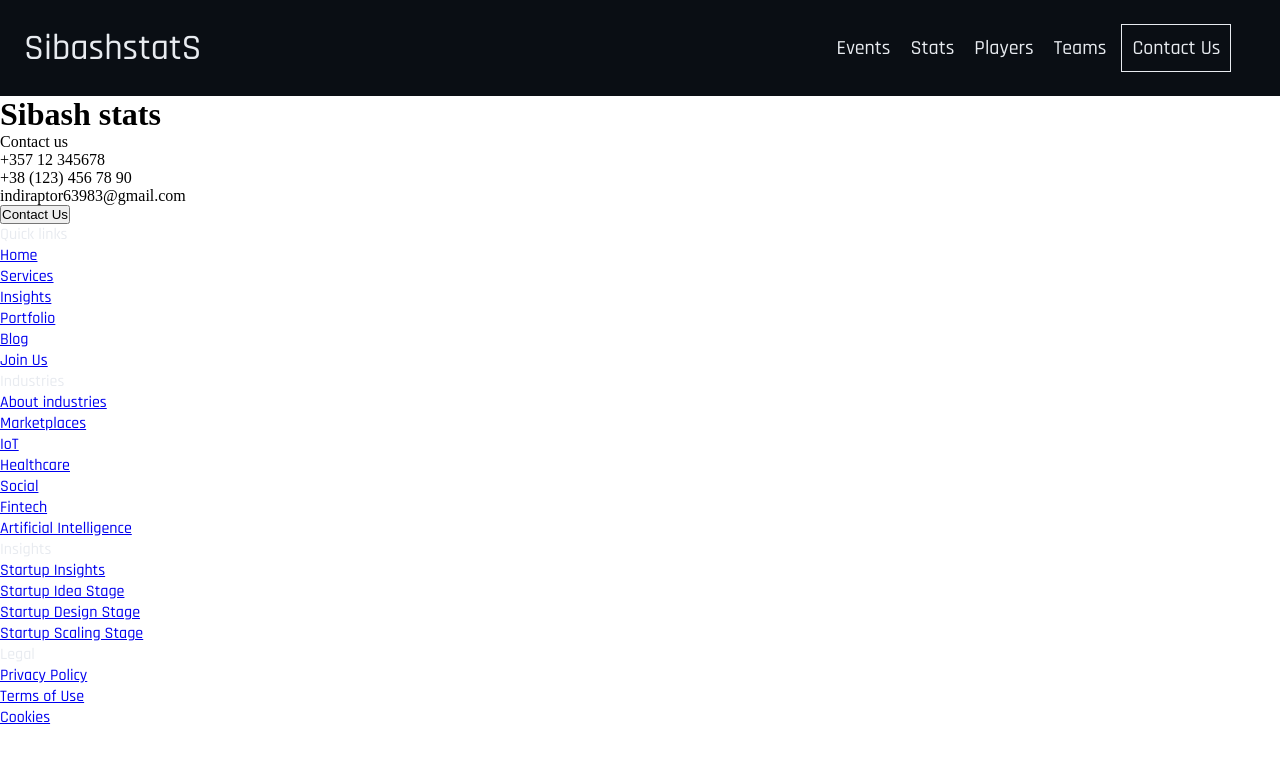
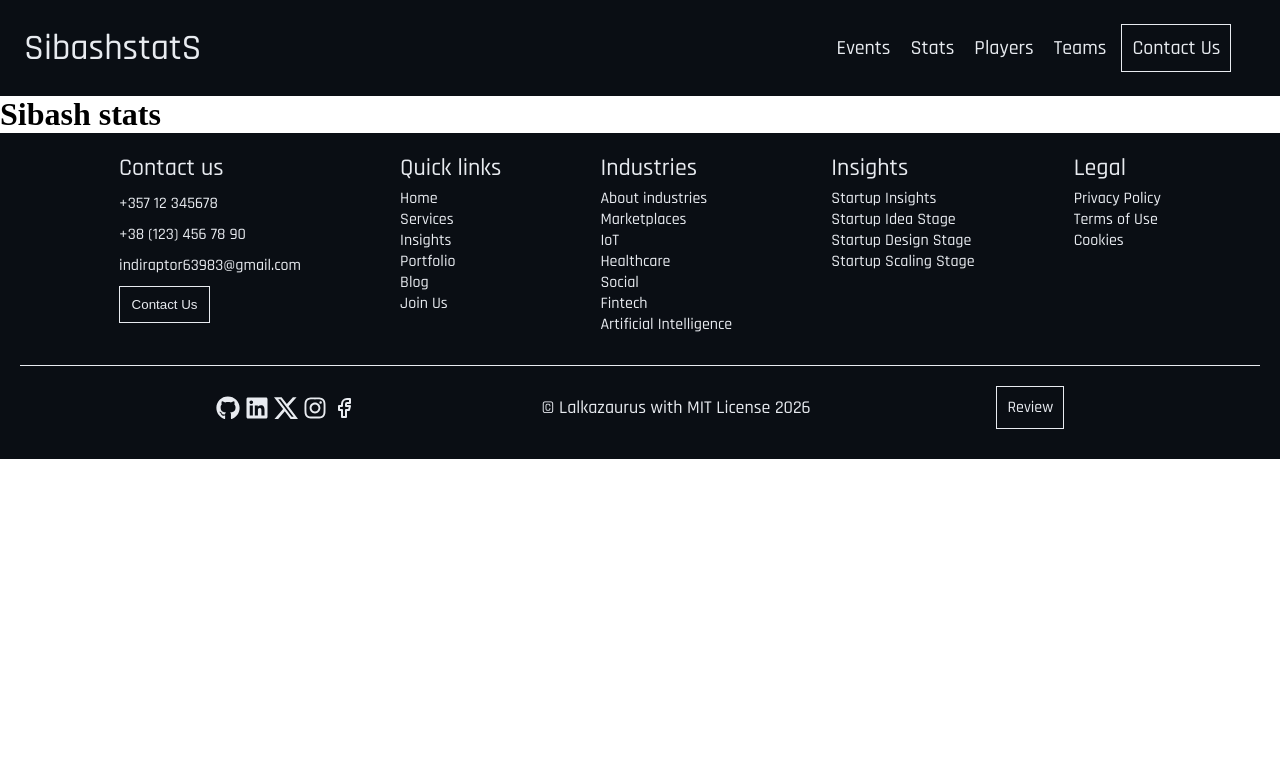
Before and after one commit to lalkazaurus/sibash-stats, a React (Vite) app in the folder client/: page / in a window 1280 px wide. Shown: the top 760 px of the page. Built offline with nearby package versions, Linux system fonts and the light colour scheme.

Commit message:
Footer finally was done

```diff
--- a/client/src/layouts/Footer/Footer.module.scss
+++ b/client/src/layouts/Footer/Footer.module.scss
@@ -0,0 +1,88 @@
+.footer {
+    background-color: var(--bg-primary);
+    color: var(--text-primary);
+	font-family: var(--font-display);
+    padding: 20px;
+}
+
+.linksContainer {
+    background-color: var(--bg-primary);
+    display: flex;
+    flex-direction: row;
+    justify-content: space-evenly;
+    width: 100%;
+}
+
+.contactsBlock {
+    display: flex;
+    flex-direction: column;
+    cursor: default;
+    gap: 10px;
+    p {
+        color: var(--font-display);
+    }
+}
+
+.blockTitle {
+	font-size: 24px;
+}
+
+.contactButton {
+    background-color: transparent;
+    color: var(--font-display);
+    border: 1px solid var(--text-primary);
+    padding: 10px;
+    width: 50%;
+    transition: 0.3s ease all;
+}
+
+.contactButton:hover {
+    color: var(--text-secondary);
+    cursor: pointer;
+}
+
+.lowerfooter {
+    width: calc(100% - 20px);
+    display: flex;
+    justify-content: space-evenly;
+    padding: 10px;
+    padding-top: 20px;
+    border-top: 1px solid var(--text-primary);
+    margin-top: 30px;
+    align-items: center;
+    font-size: 18px;
+
+    span {
+        cursor: default;
+    }
+
+    button {
+        background-color: var(--bg-primary);
+        color: var(--text-primary);
+        transition: 0.3s ease all;
+        border: 1px solid var(--text-primary);
+        padding: 10px;
+        font-family: var(--font-display);
+        font-size: 16px;
+    }
+
+    button:hover {
+        color: var(--text-secondary);
+        background-color: var(--bg-surface);
+        cursor: pointer;
+    }
+}
+
+.icons {
+    display: flex;
+    gap: 5px;
+
+    svg {
+        transition: 0.3s ease all;
+    }
+
+    svg:hover {
+        color: var(--text-secondary);
+        cursor: pointer;
+    }
+}
--- a/client/src/layouts/Footer/Footer.tsx
+++ b/client/src/layouts/Footer/Footer.tsx
@@ -1,22 +1,40 @@
 import { FOOTER_LINKS_DATA } from '../../data'
 import LinksBlock from './elements/LinksBlock/LinksBlock'
 import styles from './Footer.module.scss'
+import { FaGithub } from "react-icons/fa";
+import { FaLinkedin } from "react-icons/fa6";
+import { BsTwitterX } from "react-icons/bs";
+import { FaInstagram } from "react-icons/fa6";
+import { TbBrandFacebook } from "react-icons/tb";
 
 export default function Footer() {
 	return (
 		<footer className={styles.footer}>
 			<div className={styles.linksContainer}>
 				<div className={styles.contactsBlock}>
-					<p>Contact us</p>
+					<p className={styles.blockTitle}>Contact us</p>
 					<p>+357 12 345678</p>
 					<p>+38 (123) 456 78 90</p>
 					<p>indiraptor63983@gmail.com</p>
-					<button>Contact Us</button>
+					<button className={styles.contactButton}>Contact Us</button>
 				</div>
 				{FOOTER_LINKS_DATA.map(link => (
 					<LinksBlock key={link.title} title={link.title} links={link.links} />
 				))}
 			</div>
+			<div className={styles.lowerfooter}>
+				<div className={styles.icons}>
+					<FaGithub size={24}/>
+					<FaLinkedin size={24}/>
+					<BsTwitterX size={24}/>
+					<FaInstagram size={24}/>
+					<TbBrandFacebook size={24}/>
+				</div>
+				<span>
+					<p>© Lalkazaurus with MIT License 2026</p>
+				</span>
+				<button>Review</button>
+			</div>
 		</footer>
 	)
 }
--- a/client/src/layouts/Footer/elements/LinksBlock/LinksBlock.module.scss
+++ b/client/src/layouts/Footer/elements/LinksBlock/LinksBlock.module.scss
@@ -4,6 +4,7 @@
 	background-color: transparent;
 	color: var(--text-primary);
 	font-family: var(--font-display);
+	gap: 5px;
 }
 
 .linksBlock {
@@ -11,11 +12,17 @@
 	flex-direction: column;
 }
 
-.link {
+.footerLink {
 	text-decoration: none;
+	color: var(--text-primary);
 	transition: all 0.3s ease;
 }
 
-.link:hover {
+.footerLink:hover {
 	color: var(--text-secondary);
 }
+
+.blockTitle {
+	font-size: 24px;
+	cursor: default;
+}
--- a/client/src/layouts/Footer/elements/LinksBlock/LinksBlock.tsx
+++ b/client/src/layouts/Footer/elements/LinksBlock/LinksBlock.tsx
@@ -10,7 +10,7 @@ interface LinksBlockProps {
 export default function LinksBlock({ title, links }: LinksBlockProps) {
 	return (
 		<div className={styles.block}>
-			<span>
+			<span className={styles.blockTitle}>
 				<p>{title}</p>
 			</span>
 			<div className={styles.linksBlock}>
```
